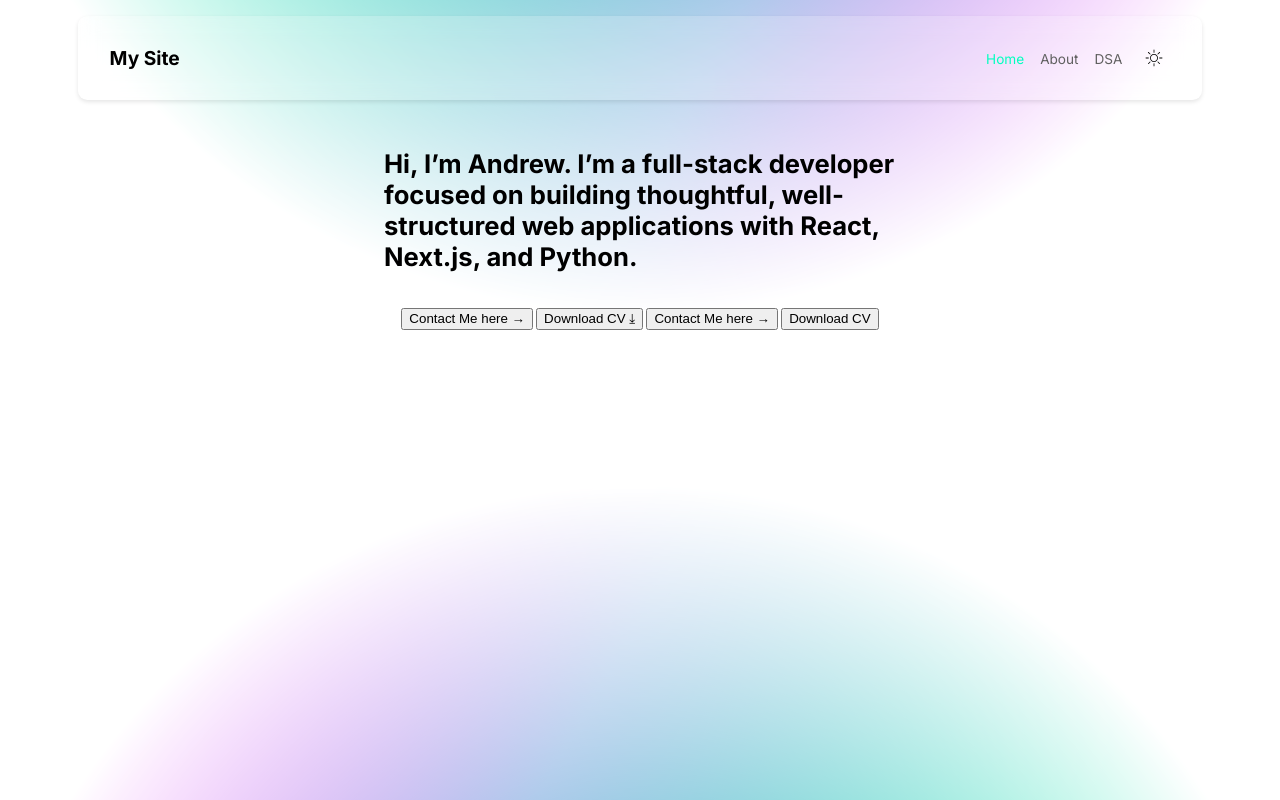
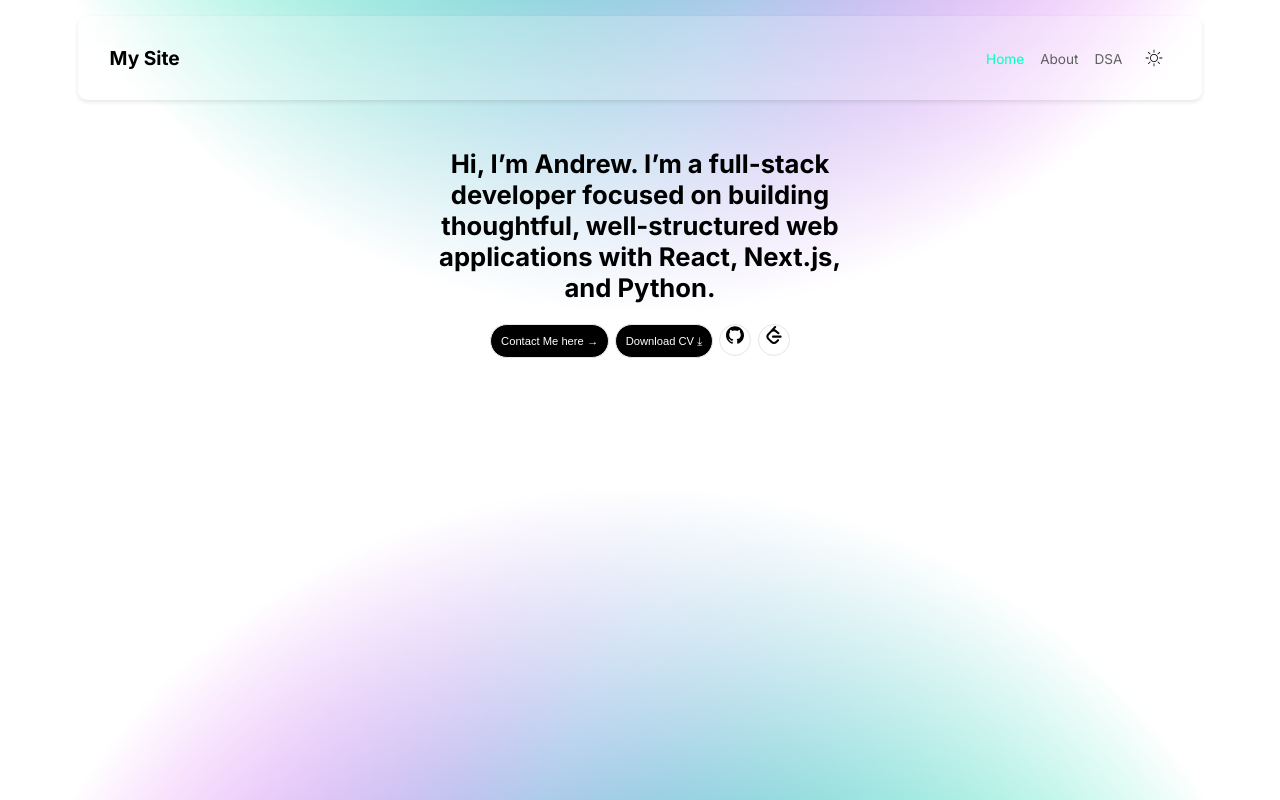
Before and after one commit to AndrewAscolillo617/MyPortfolio, a Next.js app: page / in a window 1280 px wide. Built offline with nearby package versions, Linux system fonts and the light colour scheme.

Commit message:
added theme context to page.tsx for home page

```diff
--- a/src/app/(home)/page.module.css
+++ b/src/app/(home)/page.module.css
@@ -1,170 +1,60 @@
-/*.page {
-  --gray-rgb: 0, 0, 0;
-  --gray-alpha-200: rgba(var(--gray-rgb), 0.08);
-  --gray-alpha-100: rgba(var(--gray-rgb), 0.05);
-
-  --button-primary-hover: #383838;
-  --button-secondary-hover: #f2f2f2;
-
-  display: grid;
-  grid-template-rows: 20px 1fr 20px;
-  align-items: center;
-  justify-items: center;
-  min-height: 100svh;
-  padding: 80px;
-  gap: 64px;
-  font-family: var(--font-geist-sans);
+.buttonContainer {
+  display: flex;
+  justify-content: center;
+  gap: .4rem;
+  margin-top: 1rem;
 }
 
-@media (prefers-color-scheme: dark) {
-  .page {
-    --gray-rgb: 255, 255, 255;
-    --gray-alpha-200: rgba(var(--gray-rgb), 0.145);
-    --gray-alpha-100: rgba(var(--gray-rgb), 0.06);
 
-    --button-primary-hover: #ccc;
-    --button-secondary-hover: #1a1a1a;
-  }
+.contactMe{
+  position: relative;
+  justify-self: center;
+  display: flex;
+  justify-content: center;
+  align-items: center;
+  border-radius: 999px;
+  border: none;
+
+  font-size: .7rem;
+  padding: .6rem;
+  cursor: pointer;
 }
 
-.main {
+.cvButton{
+  position: relative;
+  justify-self: center;
   display: flex;
-  flex-direction: column;
-  gap: 32px;
-  grid-row-start: 2;
+  justify-content: center;
+  align-items: center;
+  border-radius: 999px;
+  border: none;
+
+  font-size: .7rem;
+  padding: .6rem;
+  cursor: pointer;
+}
+.light{
+  background-color: black;
+  color: white;
+  border: solid .01px;
+  border-color: rgb(230, 230, 230);
 }
 
-.main ol {
-  font-family: var(--font-geist-mono);
-  padding-left: 0;
-  margin: 0;
-  font-size: 14px;
-  line-height: 24px;
-  letter-spacing: -0.01em;
-  list-style-position: inside;
+.dark{
+  background-color: #00dea7;
+  color: rgb(0, 0, 0);
+
 }
 
-.main li:not(:last-of-type) {
-  margin-bottom: 8px;
+.gitHubButton{
+  position: relative;
+  justify-self: center;
+  display: flex;
+  height: 2rem;
+  width: 2rem;
+  border-radius: 50%;
+  border: solid .01px;
+  border-color: rgb(230, 230, 230);
+  background-color: white;
+  cursor: pointer;
 }
-
-.main code {
-  font-family: inherit;
-  background: var(--gray-alpha-100);
-  padding: 2px 4px;
-  border-radius: 4px;
-  font-weight: 600;
-}
-
-.ctas {
-  display: flex;
-  gap: 16px;
-}
-
-.ctas a {
-  appearance: none;
-  border-radius: 128px;
-  height: 48px;
-  padding: 0 20px;
-  border: 1px solid transparent;
-  transition:
-    background 0.2s,
-    color 0.2s,
-    border-color 0.2s;
-  cursor: pointer;
-  display: flex;
-  align-items: center;
-  justify-content: center;
-  font-size: 16px;
-  line-height: 20px;
-  font-weight: 500;
-}
-
-a.primary {
-  background: var(--foreground);
-  color: var(--background);
-  gap: 8px;
-}
-
-a.secondary {
-  border-color: var(--gray-alpha-200);
-  min-width: 158px;
-}
-
-.footer {
-  grid-row-start: 3;
-  display: flex;
-  gap: 24px;
-}
-
-.footer a {
-  display: flex;
-  align-items: center;
-  gap: 8px;
-}
-
-.footer img {
-  flex-shrink: 0;
-}
-
-/* Enable hover only on non-touch devices */
-
-/*
-@media (hover: hover) and (pointer: fine) {
-  a.primary:hover {
-    background: var(--button-primary-hover);
-    border-color: transparent;
-  }
-
-  a.secondary:hover {
-    background: var(--button-secondary-hover);
-    border-color: transparent;
-  }
-
-  .footer a:hover {
-    text-decoration: underline;
-    text-underline-offset: 4px;
-  }
-}
-
-@media (max-width: 600px) {
-  .page {
-    padding: 32px;
-    padding-bottom: 80px;
-  }
-
-  .main {
-    align-items: center;
-  }
-
-  .main ol {
-    text-align: center;
-  }
-
-  .ctas {
-    flex-direction: column;
-  }
-
-  .ctas a {
-    font-size: 14px;
-    height: 40px;
-    padding: 0 16px;
-  }
-
-  a.secondary {
-    min-width: auto;
-  }
-
-  .footer {
-    flex-wrap: wrap;
-    align-items: center;
-    justify-content: center;
-  }
-}
-
-@media (prefers-color-scheme: dark) {
-  .logo {
-    filter: invert();
-  }
-}
-*/
--- a/src/app/(home)/page.tsx
+++ b/src/app/(home)/page.tsx
@@ -1,37 +1,48 @@
+'use client'
+
 import Image from "next/image";
 import styles from "./page.module.css";
 import HomeAbout from "../../components/HomeAbout";
+import { useTheme } from "../themeContext";
 
 export default function Home() {
+  const { theme } = useTheme();
   return (
 
     <div>
       <HomeAbout></HomeAbout>
 
-      <div style={{display : 'flex', justifyContent : 'center', gap: '.2rem'}}>
-          <button style={{
-            position : 'relative',
-            justifySelf : 'center',
-            display : 'flex'}} >Contact Me here →
+      <div className={styles.buttonContainer}>
+          <button className={`${styles.contactMe} ${theme === 'light' ? styles.light : styles.dark}`} >Contact Me here →
           </button>
 
-          <button style={{
-            position : 'relative',
-            justifySelf : 'center',
-            display : 'flex'}} >Download CV ⤓
+          <button className={`${styles.cvButton} ${theme === 'light' ? styles.light : styles.dark}`} >Download CV ⤓
           </button>
 
-          <button style={{
-            position : 'relative',
-            justifySelf : 'center',
-            display : 'flex'}} >Contact Me here →
+
+          <a href="https://github.com/AndrewAscolillo617?tab=repositories" target="_blank" rel="noopener noreferer">
+          <button className={styles.gitHubButton} >
+
+              <svg role="img"
+              viewBox="0 0 24 24"
+              xmlns="http://www.w3.org/2000/svg">
+                <title>GitHub</title>
+              <path d="M12 .297c-6.63 0-12 5.373-12 12 0 5.303 3.438 9.8 8.205 11.385.6.113.82-.258.82-.577 0-.285-.01-1.04-.015-2.04-3.338.724-4.042-1.61-4.042-1.61C4.422 18.07 3.633 17.7 3.633 17.7c-1.087-.744.084-.729.084-.729 1.205.084 1.838 1.236 1.838 1.236 1.07 1.835 2.809 1.305 3.495.998.108-.776.417-1.305.76-1.605-2.665-.3-5.466-1.332-5.466-5.93 0-1.31.465-2.38 1.235-3.22-.135-.303-.54-1.523.105-3.176 0 0 1.005-.322 3.3 1.23.96-.267 1.98-.399 3-.405 1.02.006 2.04.138 3 .405 2.28-1.552 3.285-1.23 3.285-1.23.645 1.653.24 2.873.12 3.176.765.84 1.23 1.91 1.23 3.22 0 4.61-2.805 5.625-5.475 5.92.42.36.81 1.096.81 2.22 0 1.606-.015 2.896-.015 3.286 0 .315.21.69.825.57C20.565 22.092 24 17.592 24 12.297c0-6.627-5.373-12-12-12"/></svg>
           </button>
+          </a>
 
-          <button style={{
-            position : 'relative',
-            justifySelf : 'center',
-            display : 'flex'}} >Download CV
+
+          <a href="https://leetcode.com/u/Ascolillo617/" target="_blank" rel="noopener noreferer">
+          <button className={styles.gitHubButton} >
+
+              <svg role="img"
+              viewBox="0 0 24 24"
+              xmlns="http://www.w3.org/2000/svg">
+                <title>LeetCode</title>
+              <path d="M13.483 0a1.374 1.374 0 0 0-.961.438L7.116 6.226l-3.854 4.126a5.266 5.266 0 0 0-1.209 2.104 5.35 5.35 0 0 0-.125.513 5.527 5.527 0 0 0 .062 2.362 5.83 5.83 0 0 0 .349 1.017 5.938 5.938 0 0 0 1.271 1.818l4.277 4.193.039.038c2.248 2.165 5.852 2.133 8.063-.074l2.396-2.392c.54-.54.54-1.414.003-1.955a1.378 1.378 0 0 0-1.951-.003l-2.396 2.392a3.021 3.021 0 0 1-4.205.038l-.02-.019-4.276-4.193c-.652-.64-.972-1.469-.948-2.263a2.68 2.68 0 0 1 .066-.523 2.545 2.545 0 0 1 .619-1.164L9.13 8.114c1.058-1.134 3.204-1.27 4.43-.278l3.501 2.831c.593.48 1.461.387 1.94-.207a1.384 1.384 0 0 0-.207-1.943l-3.5-2.831c-.8-.647-1.766-1.045-2.774-1.202l2.015-2.158A1.384 1.384 0 0 0 13.483 0zm-2.866 12.815a1.38 1.38 0 0 0-1.38 1.382 1.38 1.38 0 0 0 1.38 1.382H20.79a1.38 1.38 0 0 0 1.38-1.382 1.38 1.38 0 0 0-1.38-1.382z"/></svg>
           </button>
+          </a>
+
 
 
       </div>
--- a/src/app/layoutstyling.tsx
+++ b/src/app/layoutstyling.tsx
@@ -21,7 +21,7 @@ const LayoutStyle = ( { children })  => {
     display: 'flex',
     flexDirection: 'column',
     padding: 0,
-    margin: 0,
+    margin: 0
 
 
   };
--- a/src/components/DarkModeButton.module.css
+++ b/src/components/DarkModeButton.module.css
@@ -3,6 +3,7 @@
     justify-content: center;
     align-items: center;
     gap: 1rem;
+    z-index: 1;
 
 }
 
@@ -36,9 +37,12 @@
     top: 5rem;
     right: 2rem;
     background-color: rgba(255, 255, 255, 0.2);
+    backdrop-filter: blur(10px);
+    -webkit-backdrop-filter: blur(10px);
     padding: 1rem;
     border-radius: 4px;
     box-shadow: 0 2px 4px rgba(0, 0, 0, 0.1);
+    z-index: 999;
 
 }
 
--- a/src/components/HomeAbout.module.css
+++ b/src/components/HomeAbout.module.css
@@ -6,14 +6,18 @@
 
     height: 10rem;
     display: flex;
-    width: 40%;
+    width: 35%;
     justify-self: center;
     font-size: clamp(1rem, 2vw, 2rem);
+    z-index: 0;
 
 }
 
 
 .aboutMe{
     font-weight: bold;
+    text-align: center;
+
+
 
 }
```
